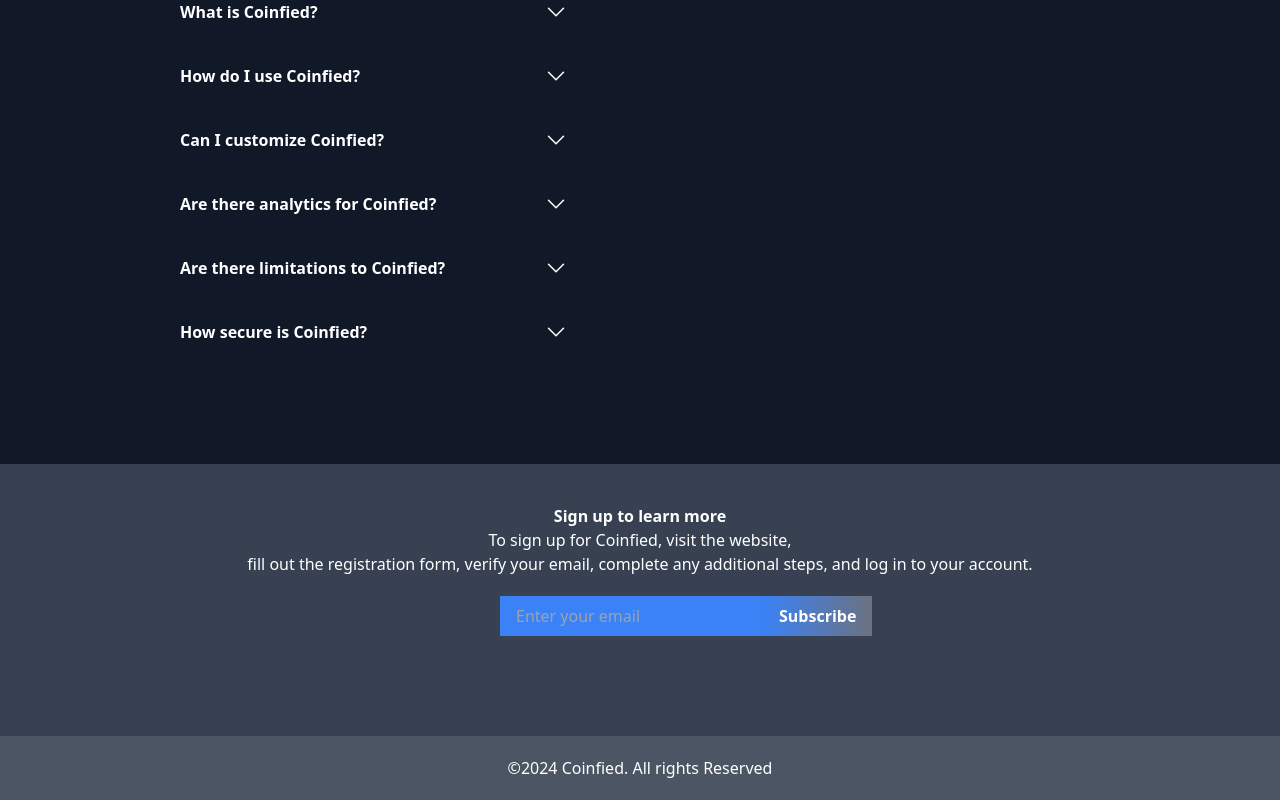
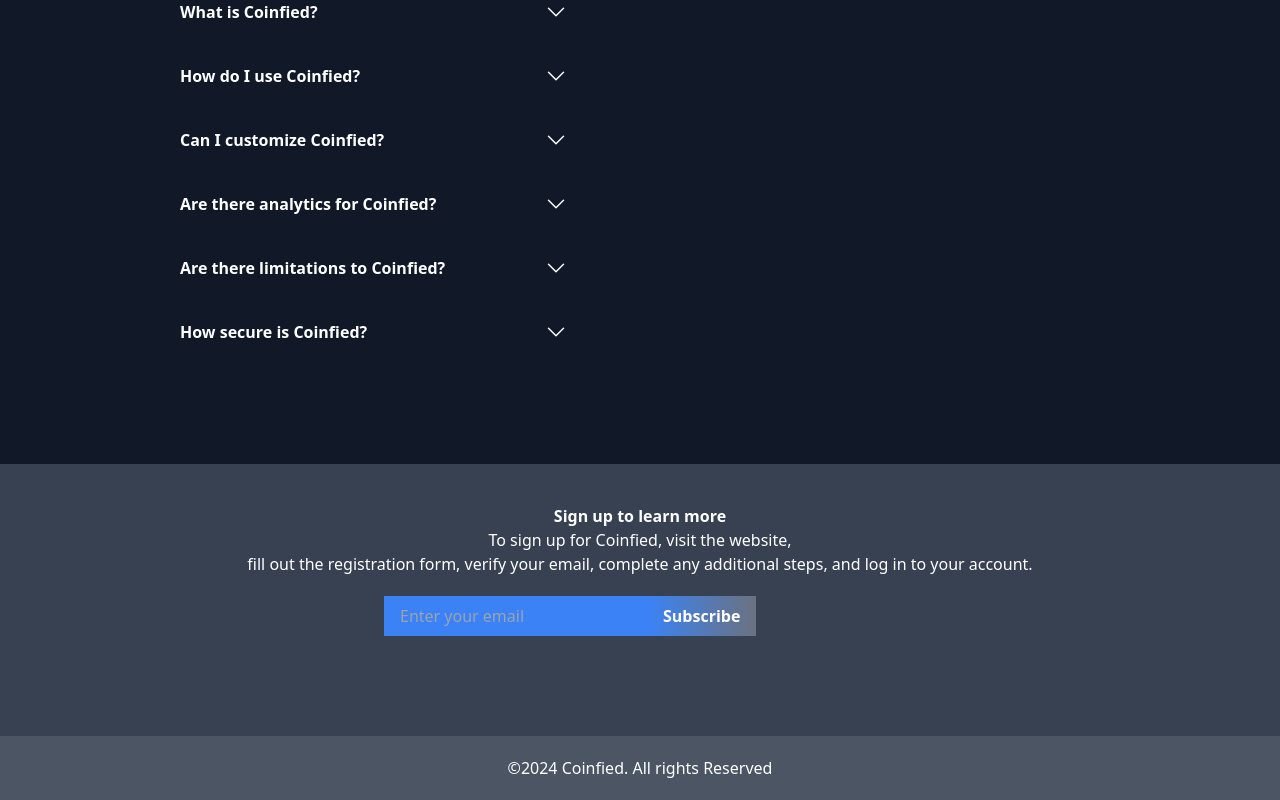
Before and after one commit to patrickiyiakimo/Coinfied-2024, a React (Create React App) app: page / in a window 1280 px wide. Shown: the part 2225-3025 px from the top of the page. Built offline with nearby package versions, Linux system fonts and the light colour scheme; no server answers.

Commit message:
Update Footer.jsx

```diff
--- a/src/components/Footer.jsx
+++ b/src/components/Footer.jsx
@@ -54,8 +54,8 @@
             type="email"
             value={email}
             placeholder="Enter your email"
-            className="ml-5 md:ml-96 bg-blue-500 md:mt-5 md:mb-5 text-white py-2 px-4 "
-            style={{ marginLeft: 500 }}
+            className="ml-10 mt-5 md:ml-96 bg-blue-500 md:mt-5 md:mb-5 text-white py-2 px-4 "
+            // style={{ marginLeft: 500 }}
           />
           <button
             onClick={subscribe}
```
